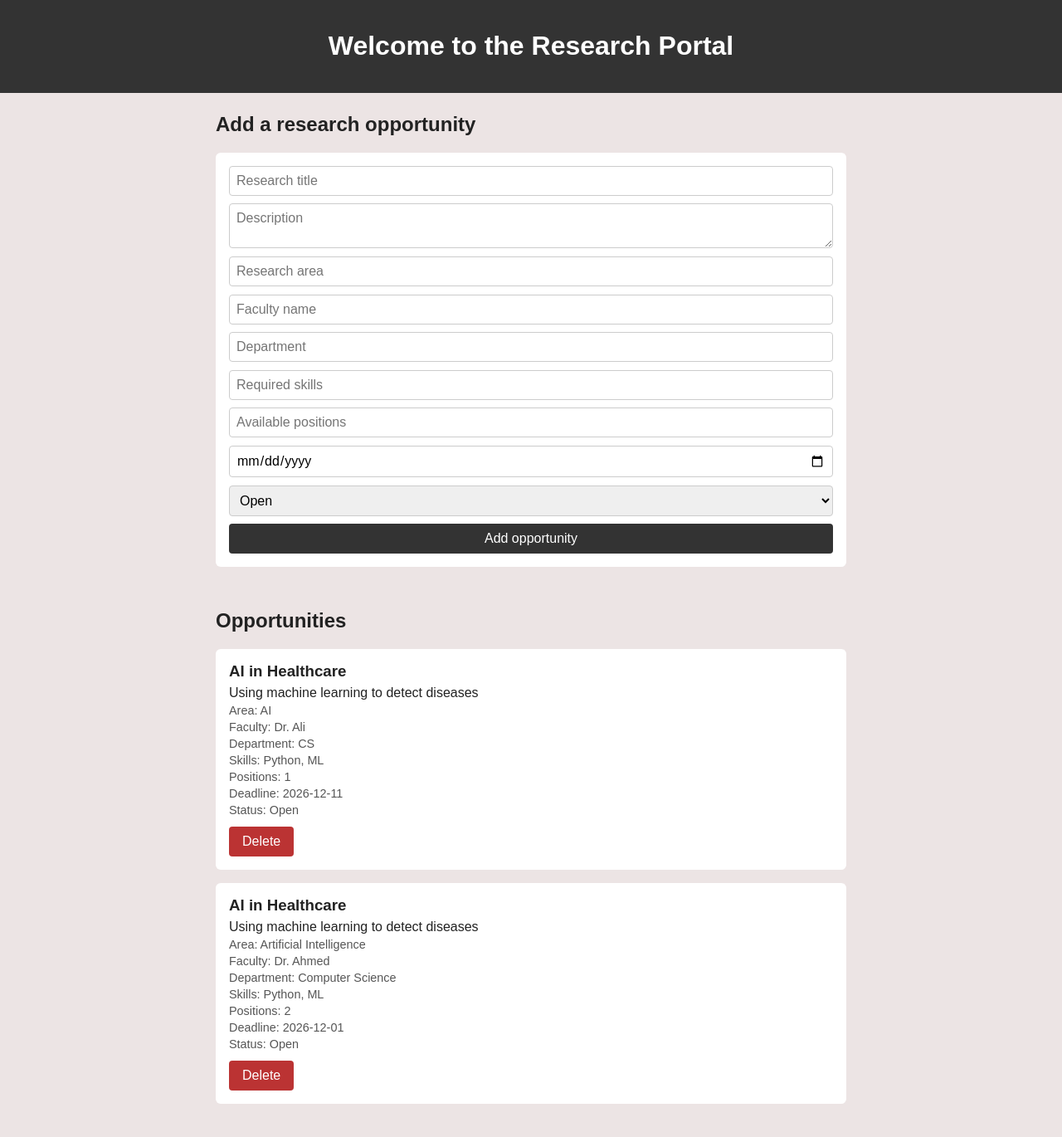
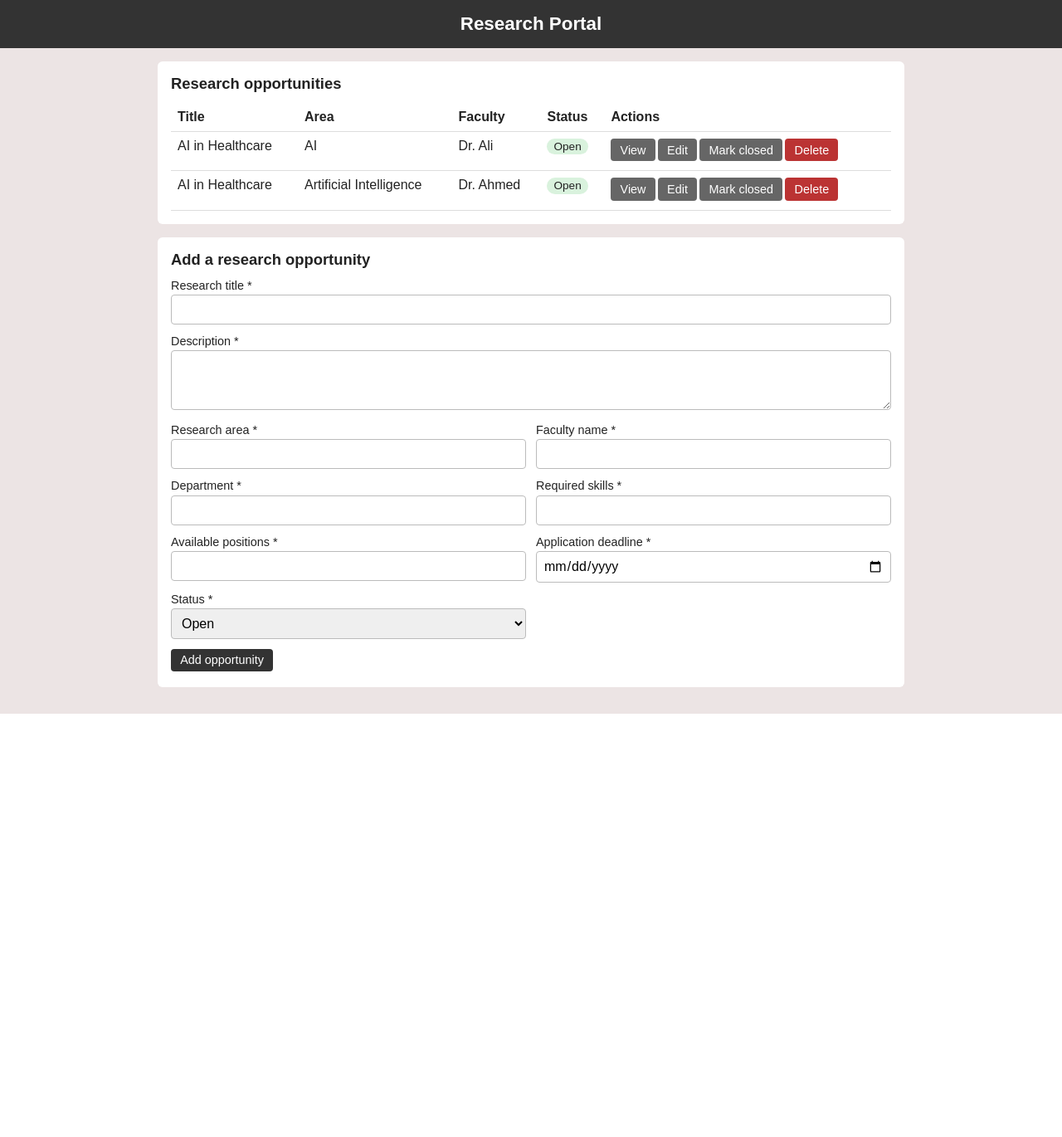
Before and after one commit to sheryarkhan4/research-portal, a Flask app: page / in a window 1280 px wide. Shown: the whole page at 83% size. After the commit the page ends 860 px from the top, so only its background shows below. Run offline with Flask 3, Linux system fonts and the light colour scheme; data comes from the database, SQL or seed files in the repository; both versions use the stored data as it was after the commit.

Commit message:
postman check and .yaml files

```diff
--- a/postman/collections/New Collection/Research portal.request.yaml
+++ b/postman/collections/New Collection/Research_Get.request.yaml
@@ -1,8 +1,8 @@
 $kind: http-request
 description: ""
-url: http://localhost:5000/api/researchtitles/1
+url: http://localhost:5000/api/researchtitles
 method: GET
 body:
   type: json
   content: ""
-order: 1790591782799
+order: 3776900060416646
--- /dev/null
+++ b/postman/collections/New Collection/research-Delete.request.yaml
@@ -0,0 +1,5 @@
+$kind: http-request
+description: ""
+url: http://localhost:5000/api/researchtitles/3
+method: DELETE
+order: 4236866097011117
--- a/templates/index.html
+++ b/templates/index.html
@@ -7,132 +7,239 @@
 <style>
   body { font-family: Arial, sans-serif; margin: 0; background: #ece4e4; color: #222; }
   header { background: #333; color: #fff; padding: 1rem; text-align: center; }
-  main { max-width: 760px; margin: 0 auto; padding: 1.5rem 1rem; }
-  h2 { margin-top: 0; }
-  form, .card { background: #fff; padding: 1rem; border-radius: 6px; margin-bottom: 1rem; }
-  form { display: grid; gap: .6rem; }
-  input, textarea, select { padding: .5rem; font: inherit; border: 1px solid #ccc; border-radius: 4px; width: 100%; box-sizing: border-box; }
-  button { padding: .55rem 1rem; border: 0; border-radius: 4px; background: #333; color: #fff; cursor: pointer; font: inherit; }
-  button.del { background: #b33; margin-top: .5rem; }
-  .card h3 { margin: 0 0 .4rem; }
-  .card p { margin: .25rem 0; }
-  .meta { color: #555; font-size: .9rem; }
-  #status { color: #a33; min-height: 1.2em; }
+  header h1 { margin: 0; font-size: 1.4rem; }
+  main { max-width: 900px; margin: 0 auto; padding: 1rem; }
+  section { background: #fff; border-radius: 6px; padding: 1rem; margin-bottom: 1rem; }
+  h2 { margin: 0 0 .75rem; font-size: 1.15rem; }
+  #msg { padding: .7rem 1rem; border-radius: 6px; margin-bottom: 1rem; }
+  .hidden { display: none !important; }
+  #msg.success { background: #d9f2dd; color: #14532d; }
+  #msg.error { background: #f8d7d7; color: #7f1d1d; }
+  table { width: 100%; border-collapse: collapse; }
+  th, td { text-align: left; padding: .5rem; border-bottom: 1px solid #ddd; vertical-align: top; }
+  .badge { padding: .15rem .5rem; border-radius: 10px; font-size: .85rem; }
+  .Open { background: #d9f2dd; } .Closed { background: #e5e5e5; }
+  button { padding: .35rem .7rem; border: 0; border-radius: 4px; background: #333; color: #fff; cursor: pointer; font: inherit; font-size: .9rem; margin: 0 .2rem .2rem 0; }
+  button.alt { background: #666; } button.danger { background: #b33; }
+  form { display: grid; grid-template-columns: 1fr 1fr; gap: .75rem; }
+  .full { grid-column: 1 / -1; }
+  label { display: block; font-size: .9rem; margin-bottom: .2rem; }
+  input, textarea, select { width: 100%; padding: .5rem; font: inherit; border: 1px solid #bbb; border-radius: 4px; box-sizing: border-box; }
+  .invalid { border-color: #b33; background: #fff5f5; }
+  #formErr { color: #b33; font-size: .9rem; }
+  dl { display: grid; grid-template-columns: 170px 1fr; gap: .4rem .75rem; margin: 0; }
+  dt { font-weight: bold; } dd { margin: 0; }
+  @media (max-width: 600px) { form { grid-template-columns: 1fr; } dl { grid-template-columns: 1fr; } }
 </style>
 </head>
 <body>
-<header><h1>Welcome to the Research Portal</h1></header>
+<header><h1>Research Portal</h1></header>
+<main>
+  <div id="msg" class="hidden" role="status"></div>
 
-<main>
-  <h2>Add a research opportunity</h2>
-  <form id="form">
-    <input name="Research_title" placeholder="Research title" required>
-    <textarea name="Research_description" placeholder="Description" rows="2" required></textarea>
-    <input name="Research_area" placeholder="Research area" required>
-    <input name="Faculty_name" placeholder="Faculty name" required>
-    <input name="Departement" placeholder="Department" required>
-    <input name="Required_skills" placeholder="Required skills" required>
-    <input name="Avaliable_positions" type="number" min="1" placeholder="Available positions" required>
-    <input name="Application_deadline" type="date" required>
-    <select name="status">
-      <option>Open</option>
-      <option>Closed</option>
-    </select>
-    <button type="submit">Add opportunity</button>
-  </form>
+  <section>
+    <h2>Research opportunities</h2>
+    <div style="overflow-x:auto">
+      <table>
+        <thead><tr><th>Title</th><th>Area</th><th>Faculty</th><th>Status</th><th>Actions</th></tr></thead>
+        <tbody id="rows"></tbody>
+      </table>
+    </div>
+    <p id="empty" class="hidden">No research opportunities yet. Add one below.</p>
+  </section>
 
-  <p id="status"></p>
-  <h2>Opportunities</h2>
-  <div id="list"></div>
+  <section id="detailsBox" class="hidden">
+    <h2>Details</h2>
+    <dl id="details"></dl>
+    <p><button class="alt" id="closeDetails">Close details</button></p>
+  </section>
+
+  <section>
+    <h2 id="formTitle">Add a research opportunity</h2>
+    <form id="form" novalidate>
+      <input type="hidden" id="id">
+      <div class="full"><label for="Research_title">Research title *</label><input id="Research_title"></div>
+      <div class="full"><label for="Research_description">Description *</label><textarea id="Research_description" rows="3"></textarea></div>
+      <div><label for="Research_area">Research area *</label><input id="Research_area"></div>
+      <div><label for="Faculty_name">Faculty name *</label><input id="Faculty_name"></div>
+      <div><label for="Departement">Department *</label><input id="Departement"></div>
+      <div><label for="Required_skills">Required skills *</label><input id="Required_skills"></div>
+      <div><label for="Avaliable_positions">Available positions *</label><input id="Avaliable_positions" type="number" min="1"></div>
+      <div><label for="Application_deadline">Application deadline *</label><input id="Application_deadline" type="date"></div>
+      <div><label for="status">Status *</label>
+        <select id="status"><option>Open</option><option>Closed</option></select></div>
+      <div class="full">
+        <div id="formErr"></div>
+        <button type="submit" id="saveBtn">Add opportunity</button>
+        <button type="button" class="alt hidden" id="cancelBtn">Cancel edit</button>
+      </div>
+    </form>
+  </section>
 </main>
 
 <script>
   const API = "/api/researchtitles";
-  const listEl = document.getElementById("list");
-  const statusEl = document.getElementById("status");
+  const FIELDS = ["Research_title","Research_description","Research_area","Faculty_name",
+                  "Departement","Required_skills","Avaliable_positions","Application_deadline","status"];
+  const LABELS = {Research_title:"Title", Research_description:"Description", Research_area:"Area",
+    Faculty_name:"Faculty", Departement:"Department", Required_skills:"Required skills",
+    Avaliable_positions:"Available positions", Application_deadline:"Deadline", status:"Status"};
+  const $ = id => document.getElementById(id);
+  let msgTimer;
 
-  function setStatus(msg) { statusEl.textContent = msg; }
-
-  async function loadResearch() {
-    try {
-      const res = await fetch(API);
-      if (!res.ok) throw new Error();
-      const items = await res.json();
-      listEl.innerHTML = "";
-      if (items.length === 0) setStatus("No opportunities yet. Add one above.");
-      else setStatus("");
-      items.forEach(showCard);
-    } catch {
-      setStatus("Could not load data. Check that the backend is running.");
-    }
+  function showMsg(text, type) {
+    const m = $("msg");
+    m.textContent = text; m.className = type;
+    clearTimeout(msgTimer);
+    msgTimer = setTimeout(() => m.className = "hidden", 5000);
   }
 
-  function line(label, value) {
-    const p = document.createElement("p");
-    p.className = "meta";
-    p.textContent = label + ": " + value;
-    return p;
+  async function api(url, options) {
+    let res;
+    try { res = await fetch(url, options); }
+    catch { throw new Error("Cannot reach the server. Is the backend running?"); }
+    let data = null;
+    try { data = await res.json(); } catch {}
+    if (!res.ok) throw new Error((data && data.message) || "Request failed (" + res.status + ")");
+    return data;
   }
 
-  function showCard(r) {
-    const card = document.createElement("div");
-    card.className = "card";
-
-    const h = document.createElement("h3");
-    h.textContent = r.Research_title;
-
-    const desc = document.createElement("p");
-    desc.textContent = r.Research_description;
-
-    const del = document.createElement("button");
-    del.className = "del";
-    del.textContent = "Delete";
-    del.onclick = () => deleteResearch(r.id);
-
-    card.append(
-      h, desc,
-      line("Area", r.Research_area),
-      line("Faculty", r.Faculty_name),
-      line("Department", r.Departement),
-      line("Skills", r.Required_skills),
-      line("Positions", r.Avaliable_positions),
-      line("Deadline", r.Application_deadline),
-      line("Status", r.status),
-      del
-    );
-    listEl.appendChild(card);
+  function send(method, url, body) {
+    return api(url, { method, headers: {"Content-Type": "application/json"}, body: JSON.stringify(body) });
   }
 
-  document.getElementById("form").addEventListener("submit", async (e) => {
+  // 1. Display all
+  async function loadAll() {
+    try {
+      const items = await api(API);
+      const rows = $("rows"); rows.innerHTML = "";
+      $("empty").className = items.length ? "hidden" : "";
+      items.forEach(r => rows.appendChild(makeRow(r)));
+    } catch (e) { showMsg(e.message, "error"); }
+  }
+
+  function cell(text) { const td = document.createElement("td"); td.textContent = text; return td; }
+  function btn(text, cls, fn) {
+    const b = document.createElement("button"); b.textContent = text; b.className = cls; b.onclick = fn; return b;
+  }
+
+  function makeRow(r) {
+    const tr = document.createElement("tr");
+    tr.append(cell(r.Research_title), cell(r.Research_area), cell(r.Faculty_name));
+    const st = document.createElement("td"), badge = document.createElement("span");
+    badge.className = "badge " + r.status; badge.textContent = r.status; st.appendChild(badge);
+    const act = document.createElement("td");
+    act.append(
+      btn("View", "alt", () => viewOne(r.id)),
+      btn("Edit", "alt", () => editOne(r.id)),
+      btn(r.status === "Open" ? "Mark closed" : "Reopen", "alt", () => toggleStatus(r)),
+      btn("Delete", "danger", () => remove(r))
+    );
+    tr.append(st, act);
+    return tr;
+  }
+
+  // 2. Details
+  async function viewOne(id) {
+    try {
+      const r = await api(API + "/" + id);
+      const dl = $("details"); dl.innerHTML = "";
+      FIELDS.forEach(f => {
+        const dt = document.createElement("dt"), dd = document.createElement("dd");
+        dt.textContent = LABELS[f]; dd.textContent = r[f];
+        dl.append(dt, dd);
+      });
+      $("detailsBox").className = "";
+      $("detailsBox").scrollIntoView({behavior: "smooth"});
+    } catch (e) { showMsg(e.message, "error"); }
+  }
+  $("closeDetails").onclick = () => $("detailsBox").className = "hidden";
+
+  // 4. Edit: load into form
+  async function editOne(id) {
+    try {
+      const r = await api(API + "/" + id);
+      $("id").value = r.id;
+      FIELDS.forEach(f => $(f).value = r[f]);
+      $("formTitle").textContent = "Update research opportunity";
+      $("saveBtn").textContent = "Save changes";
+      $("cancelBtn").className = "alt";
+      clearErrors();
+      $("form").scrollIntoView({behavior: "smooth"});
+    } catch (e) { showMsg(e.message, "error"); }
+  }
+
+  function resetForm() {
+    $("form").reset(); $("id").value = "";
+    $("formTitle").textContent = "Add a research opportunity";
+    $("saveBtn").textContent = "Add opportunity";
+    $("cancelBtn").className = "alt hidden";
+    clearErrors();
+  }
+  $("cancelBtn").onclick = resetForm;
+
+  // 8. Validation
+  function clearErrors() {
+    $("formErr").textContent = "";
+    FIELDS.forEach(f => $(f).classList.remove("invalid"));
+  }
+
+  function validate() {
+    clearErrors();
+    const bad = [];
+    FIELDS.forEach(f => {
+      const el = $(f);
+      if (!el.value.trim()) { el.classList.add("invalid"); bad.push(LABELS[f] + " is required."); }
+    });
+    const pos = Number($("Avaliable_positions").value);
+    if ($("Avaliable_positions").value && (!Number.isInteger(pos) || pos < 1)) {
+      $("Avaliable_positions").classList.add("invalid");
+      bad.push("Available positions must be a whole number of at least 1.");
+    }
+    if (bad.length) $("formErr").textContent = bad.join(" ");
+    return bad.length === 0;
+  }
+
+  // 3 + 4. Create / update
+  $("form").addEventListener("submit", async e => {
     e.preventDefault();
-    const data = Object.fromEntries(new FormData(e.target));
-    data.Avaliable_positions = parseInt(data.Avaliable_positions, 10);
+    if (!validate()) { showMsg("Please fix the highlighted fields.", "error"); return; }
+    const body = {};
+    FIELDS.forEach(f => body[f] = $(f).value.trim());
+    body.Avaliable_positions = parseInt(body.Avaliable_positions, 10);
+    const id = $("id").value;
     try {
-      const res = await fetch(API, {
-        method: "POST",
-        headers: { "Content-Type": "application/json" },
-        body: JSON.stringify(data)
-      });
-      if (!res.ok) throw new Error();
-      e.target.reset();
-      loadResearch();
-    } catch {
-      setStatus("Could not add the opportunity.");
-    }
+      if (id) { await send("PUT", API + "/" + id, body); showMsg("Opportunity updated successfully.", "success"); }
+      else    { await send("POST", API, body);           showMsg("Opportunity created successfully.", "success"); }
+      resetForm(); loadAll();
+    } catch (err) { showMsg(err.message, "error"); }
   });
 
-  async function deleteResearch(id) {
-    if (!confirm("Delete this opportunity?")) return;
+  // 5. Open <-> Closed
+  async function toggleStatus(r) {
+    const body = {};
+    FIELDS.forEach(f => body[f] = r[f]);
+    body.status = r.status === "Open" ? "Closed" : "Open";
     try {
-      const res = await fetch(API + "/" + id, { method: "DELETE" });
-      if (!res.ok) throw new Error();
-      loadResearch();
-    } catch {
-      setStatus("Could not delete. Make sure the DELETE route is /api/researchtitles/<id>.");
-    }
+      await send("PUT", API + "/" + r.id, body);
+      showMsg("Status changed to " + body.status + ".", "success");
+      loadAll();
+    } catch (e) { showMsg(e.message, "error"); }
   }
 
-  loadResearch();
+  // 6. Delete
+  async function remove(r) {
+    if (!confirm('Delete "' + r.Research_title + '"?')) return;
+    try {
+      await api(API + "/" + r.id, { method: "DELETE" });
+      showMsg("Opportunity deleted successfully.", "success");
+      if ($("id").value == r.id) resetForm();
+      $("detailsBox").className = "hidden";
+      loadAll();
+    } catch (e) { showMsg(e.message, "error"); }
+  }
+
+  loadAll();
 </script>
 </body>
 </html>
```
Also changed, not shown: postman/collections/New Collection/research-put.request.yaml (added, +28 -0 lines), postman/collections/New Collection/research_post.request.yaml (added, +28 -0 lines), instance/research.db.
